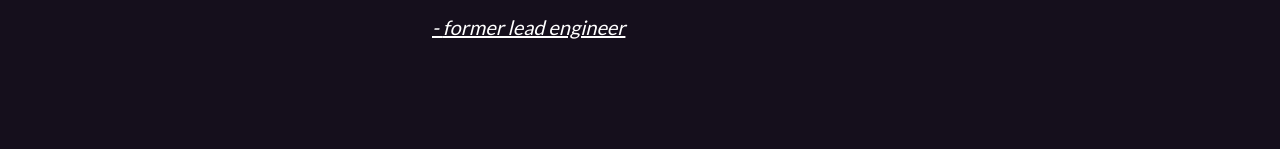
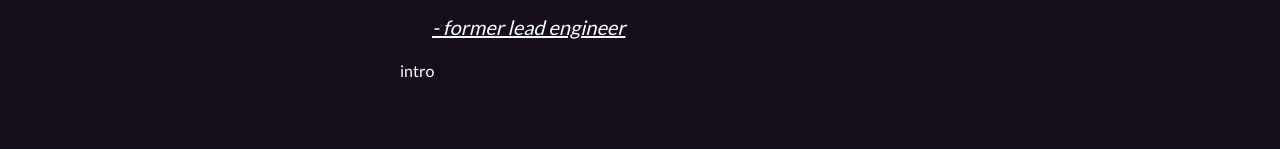
Before and after one commit to RUFUS-CO/homepage, a Next.js app: page / in a window 1280 px wide. Shown: the part 536-685 px from the top of the page. Built offline with nearby package versions, Linux system fonts and the light colour scheme.

Commit message:
test: 💍 testing out blog links

```diff
--- a/app/page.tsx
+++ b/app/page.tsx
@@ -5,8 +5,6 @@ import Link from 'next/link';
 
 export default function Home() {
   const postMetadata = getPostMetadata('posts');
-
-  console.log(postMetadata);
 
   return (
     <>
@@ -72,6 +70,13 @@ export default function Home() {
           }
         />
       </div>
+      {postMetadata.map((post) => {
+        return (
+          <div>
+            <Link href={`/blog/${post.slug}`}>{post.slug}</Link>
+          </div>
+        );
+      })}
     </>
   );
 }
--- a/components/SideBar.tsx
+++ b/components/SideBar.tsx
@@ -5,6 +5,7 @@ export function SiderBar() {
   return (
     <div className="w-1/4 p-2">
       <Image
+        priority
         unoptimized
         src={'/assets/profile.png'}
         height="400"
```
